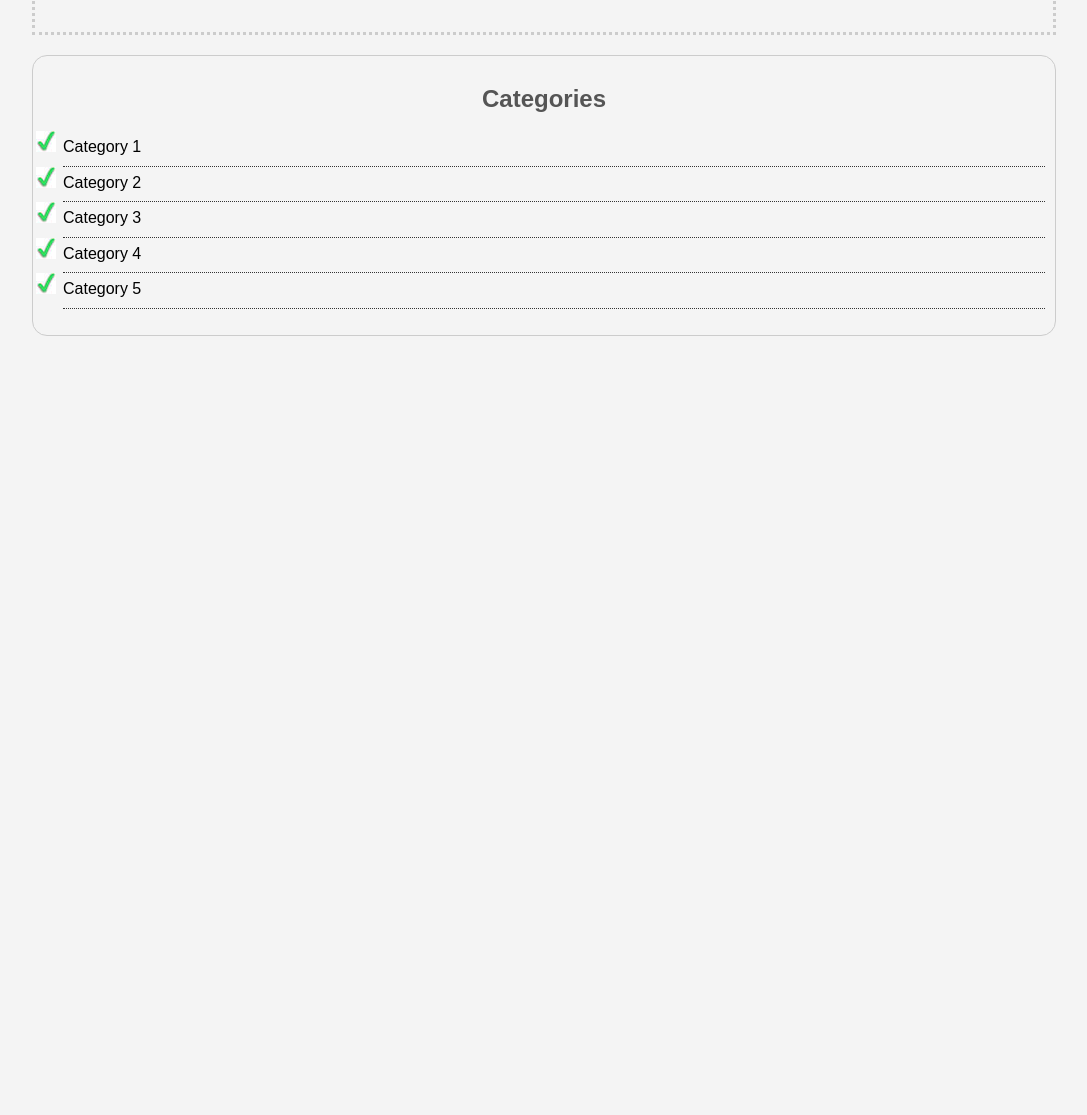
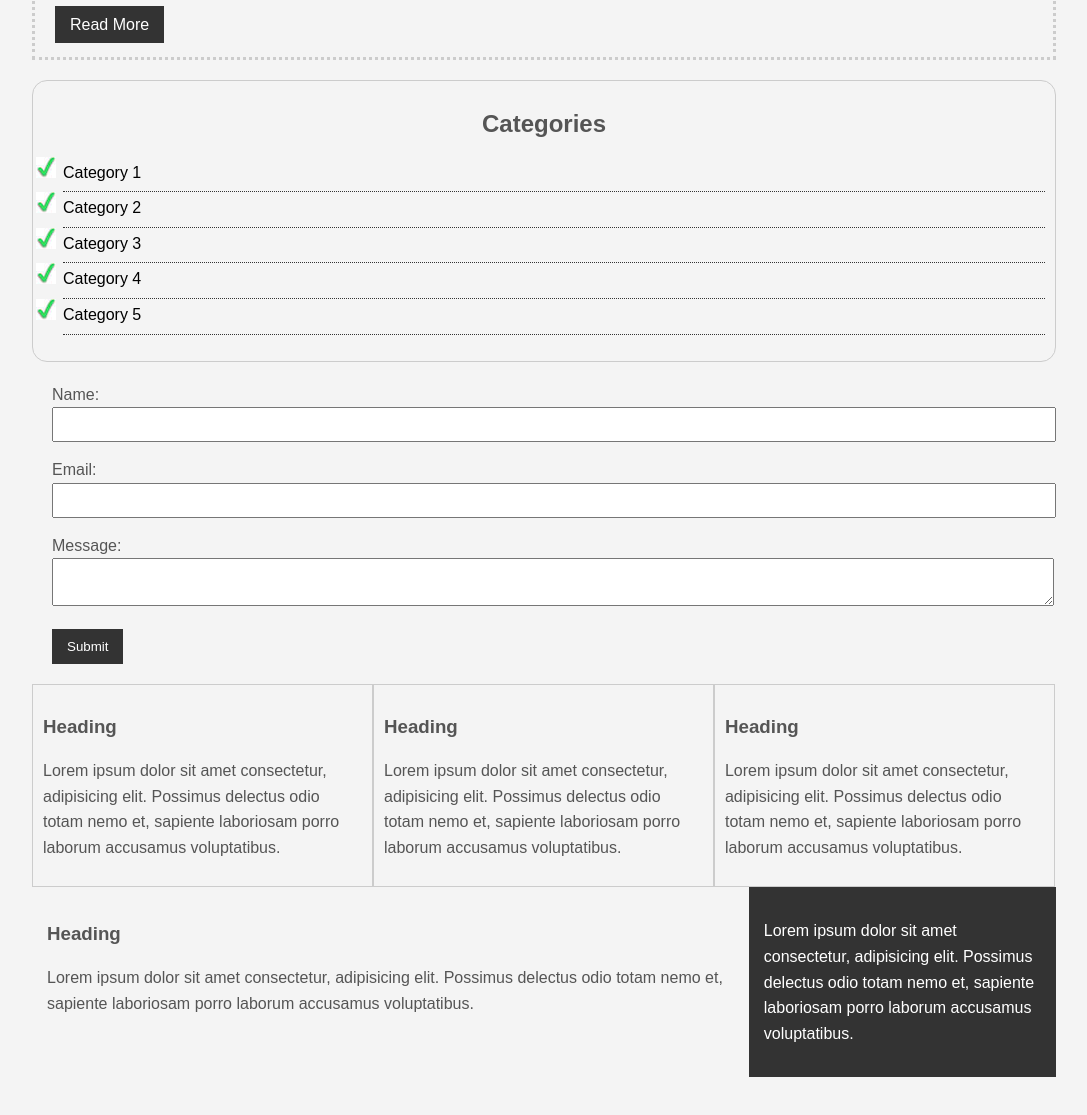
Before and after one commit to dariusnwadike/css-tutorial, a plain HTML site: page csscheatsheet/index.html in a window 1280 px wide. Shown: the part 475-1590 px from the top of the page, without its empty margins (96-1183 px from the left). Before the commit the page ends 811 px from the top, so only its background shows below. Drawn offline with Linux system fonts and the light colour scheme.

Commit message:
added sections and more styling

```diff
--- a/csscheatsheet/css/style.css
+++ b/csscheatsheet/css/style.css
@@ -33,12 +33,28 @@ a:active{
 }
 
 a:visited{
-    color:black;
+
 }
 
 .container{
     width:80%; /* want to use percents with widths */
     margin:auto;
+}
+
+.button{
+    background-color: #333;
+    color:white;
+    padding:10px 15px;
+    border:none
+}
+
+.button:hover{
+    background:red;
+    color:white;
+}
+
+.clr{
+    clear:both;
 }
 
 .box-1{
@@ -106,3 +122,44 @@ a:visited{
     border-bottom:dotted 1px #333;
     list-style-image:url('../images/check.png');
 }
+
+.my-form{
+    padding:20px;
+}
+
+.my-form .form-group{
+    padding-bottom:15px;
+}
+
+.my-form label{
+    display:block;
+}
+
+.my-form input[type="text"], .my-form textarea{
+    padding:8px;
+    width:100%;
+}
+
+.block{
+    float:left;
+    width:33.3%;
+    border:1px solid #ccc;
+    padding:10px;
+    box-sizing:border-box;
+}
+
+#main-block{
+    float:left;
+    width:70%;
+    padding:15px;
+    box-sizing: border-box;
+}
+
+#sidebar{
+    float:right;
+    width:30%;
+    background-color:#333;
+    color:white;
+    padding:15px;
+    box-sizing: border-box;
+}
--- a/csscheatsheet/index.html
+++ b/csscheatsheet/index.html
@@ -13,6 +13,7 @@
         <div class="box-2">
             <h1>Goodbye World</h1>
             <p>Lorem ipsum dolor sit amet consectetur adipisicing elit. Ad soluta nisi quo! Ad doloribus placeat atque. Molestiae inventore officia facere voluptatum? Reprehenderit, accusantium eius vel dolorum numquam molestiae quibusdam neque iure dolore voluptas ipsa fugiat! Optio reprehenderit accusantium numquam repellendus sit aspernatur officiis provident? Aperiam nulla temporibus maxime ducimus recusandae.</p>
+            <a class="button" href="">Read More</a>
         </div>
         <div class="categories">
             <h2>Categories</h2>
@@ -24,6 +25,47 @@
                 <li><a href="test.html">Category 5</a></li>
             </ul>
         </div>
-    </div>
+        <form class="my-form">
+            <div class="form-group">
+                <label>Name: </label>
+                <input type="text" name="name">
+            </div>
+            <div class="form-group">
+                <label>Email: </label>
+                <input type="text" name="email">
+            </div>
+            <div class="form-group">
+                <label>Message: </label>
+                <textarea name="message"></textarea>
+            </div>
+            <input class="button" type="submit" value="Submit" name="">
+        </form>
+
+        <div class="block">
+            <h3>Heading</h3>
+            <p>Lorem ipsum dolor sit amet consectetur, adipisicing elit. Possimus delectus odio totam nemo et, sapiente laboriosam porro laborum accusamus voluptatibus.</p>
+        </div>
+        <div class="block">
+            <h3>Heading</h3>
+            <p>Lorem ipsum dolor sit amet consectetur, adipisicing elit. Possimus delectus odio totam nemo et, sapiente laboriosam porro laborum accusamus voluptatibus.</p>
+        </div>
+        <div class="block">
+            <h3>Heading</h3>
+            <p>Lorem ipsum dolor sit amet consectetur, adipisicing elit. Possimus delectus odio totam nemo et, sapiente laboriosam porro laborum accusamus voluptatibus.</p>
+        </div>
+
+        <div class="clr"></div>
+
+        <div id="main-block">
+            <h3>Heading</h3>
+            <p>Lorem ipsum dolor sit amet consectetur, adipisicing elit. Possimus delectus odio totam nemo et, sapiente laboriosam porro laborum accusamus voluptatibus.</p>
+        </div>
+
+        <div id="sidebar">
+            <p>Lorem ipsum dolor sit amet consectetur, adipisicing elit. Possimus delectus odio totam nemo et, sapiente laboriosam porro laborum accusamus voluptatibus.</p>
+        </div>
+    </div> <!--./container-->
+
+    <div style="margin-top:500px"></div>
 </body>
 </html>
```
